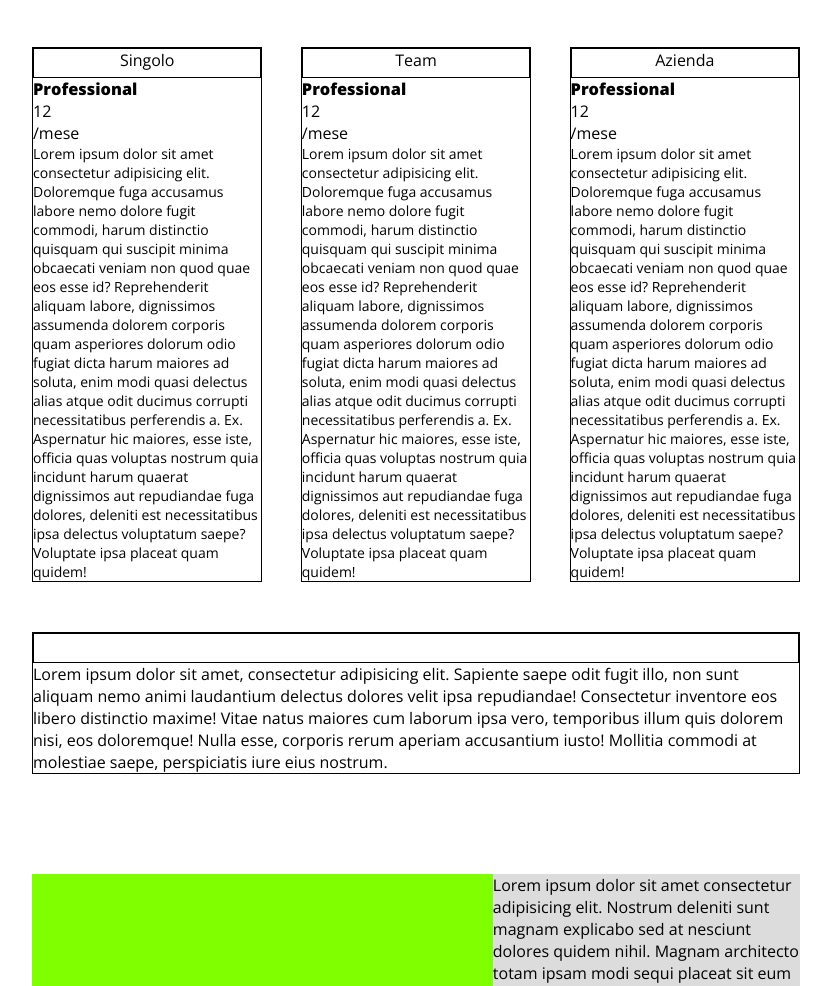
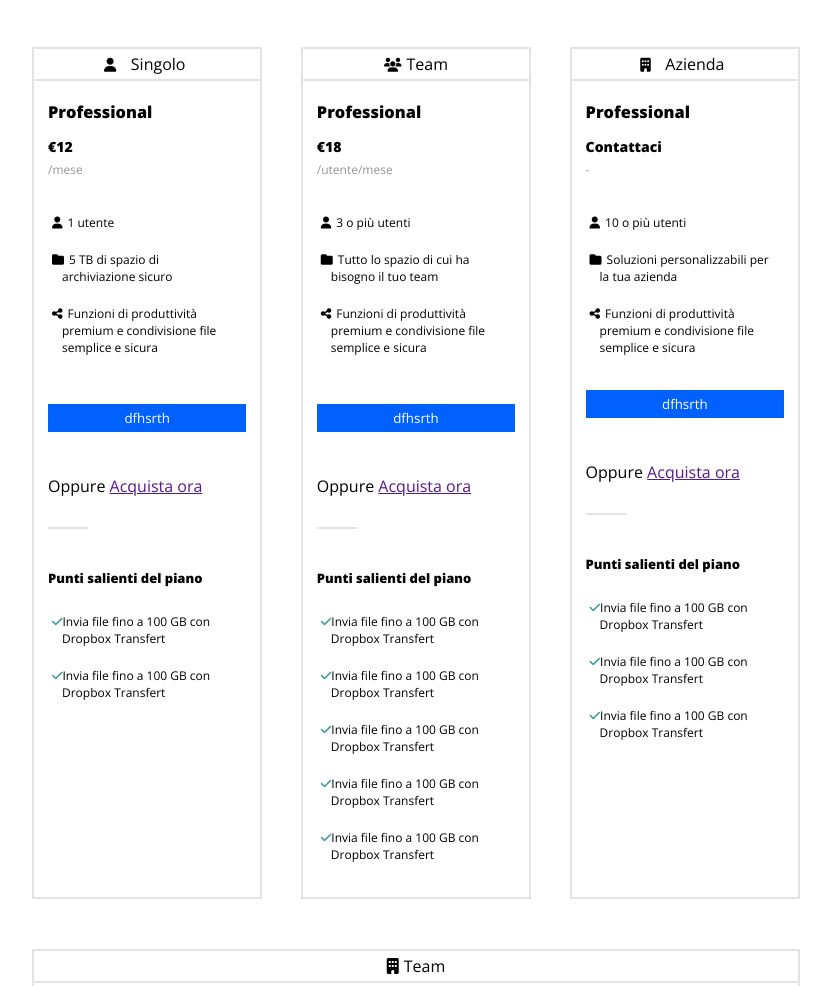
Before and after one commit to Emanuele-Guerra/htmlcss-dropbox, a plain HTML site: page index.html in a window 1280 px wide. Shown: the part 908-1894 px from the top of the page, without its empty margins (224-1055 px from the left). Drawn offline with nearby package versions, Linux system fonts and the light colour scheme.

Commit message:
half-way

```diff
--- a/css/style.css
+++ b/css/style.css
@@ -50,7 +50,7 @@ header button{
 }
 .jumbo-back{
     background: rgb(180,208,231);
-    background: linear-gradient(180deg, rgba(180,208,231,1) 88%, rgba(255,255,255,1) 88%);
+    background: linear-gradient(180deg, rgba(180,208,231,1) 89%, rgba(255,255,255,1) 89%);
 
 }
 .title-cont{
@@ -119,26 +119,121 @@ main span{
     margin: 50px auto;
     display: flex;
     justify-content: space-between;
+    flex-wrap: wrap;
 
 }
 .column{
 
     width: calc(90% / 3);
     min-height: 100px;
-    border: 1px solid black;
+    border: 2px solid #E3E3E5;
     font-size: 14px;
+
+}
+.pad-col{
+    padding: 0 1em 1em;
+
+}
+.pad-col3{
+    padding: 0 1em;
+}
+.price{
+    padding-top: 1em;
+    font-weight: bold;
+    font-size: 14px;
+}
+.period{
+    padding: 5px 0 3em;
+    font-size: 12px;
+    color: #969696;
+}
+.indent{
+    padding: 0 14px 20px;
+    text-indent: -5px;
+    font-size: 12px;
+
 }
 .col-icon{
     text-align: center;
     height: 30px;
     width: 100%;
-    border: 1px solid black;
+    line-height: 30px;
+}
+.col-but{
+    background-color: #0061FF;
+    padding: 5px 1em;
+    color: white;
+    border: none;
+    margin-bottom: 2em;
+}
+.fa-building{
+    padding-right: 5px;
+}
+.fa-users{
+    padding-right: 5px;
+}
+.fa-user{
+    padding-right: 5px;
+}
+.fa-folder{
+    padding-right: 5px;
+}
+.fa-share-nodes{
+    padding-right: 5px;
+}
+.col-bt-flex{
+    display: flex;
+    flex-direction: column;
+    padding: 1em;
+}
+.col-bt-flex hr{
+    margin: 1em 0;
+    width: 40px;
+}
+.buy{
+    padding: 1em 0;
+}
+h6{
+    padding: 2em 0 2em 0;
+    font-size: 13px;
+}
+
+.col-title{
+    padding-top: 20px;
+
+}
+main hr{
+
+    border: 1px solid #E3E3E5;
 }
 .last-box{
     margin: 0 auto 100px;
     width: 60%;
-    border: 1px solid black;
+    border: 2px solid #E3E3E5;
     min-height: 100px;
+}
+.box-content{
+    display: flex;
+    flex-direction: row;
+    justify-content: space-between;
+    width: 100%;
+    padding: 1em;
+}
+.box-content p{
+    padding-top: 2em;
+    font-size: 14px;
+}
+.last-colp{
+    padding-top: 2em;
+    font-size: 14px;
+}
+.buttondiv{
+    width: 50%;
+    display: flex;
+    flex-direction: column;
+}
+h5{
+    font-size: 20px;
 }
 .flex-s2{
     display: flex;
@@ -288,7 +383,7 @@ footer li{
 footer{
     color: white;
     background-color: black;
-    position: relative;
+
 }
 .language{
     color: white;
@@ -296,14 +391,11 @@ footer{
     margin: auto;
     padding-bottom: 20px;
     font-size: 10px;
-    border-top: 1px solid white;
+
     padding-top: 5em;
 }
-.mask{
-    width: 1070px;
-    height: 30px;
-    background-color: rgb(0, 0, 0);
-    position: absolute;
-    top: 290px;
-    right: 0px;
+footer hr{
+    width: 60px;
+    color: white;
+    margin-left: 10%;
 }
--- a/index.html
+++ b/index.html
@@ -72,45 +72,108 @@
             </div>
                 <div class="flex-column">
                     <div class="column">
-                        <div class="col-icon"><p>Singolo</p></div>
-                        <h3>Professional</h3>
-                        <p>12</p>
-                        <p>/mese</p>
-                        Lorem ipsum dolor sit amet consectetur adipisicing elit. Doloremque fuga accusamus labore nemo dolore fugit commodi, harum distinctio quisquam qui suscipit minima obcaecati veniam non quod quae eos esse id?
-                        Reprehenderit aliquam labore, dignissimos assumenda dolorem corporis quam asperiores dolorum odio fugiat dicta harum maiores ad soluta, enim modi quasi delectus alias atque odit ducimus corrupti necessitatibus perferendis a. Ex.
-                        Aspernatur hic maiores, esse iste, officia quas voluptas nostrum quia incidunt harum quaerat dignissimos aut repudiandae fuga dolores, deleniti est necessitatibus ipsa delectus voluptatum saepe? Voluptate ipsa placeat quam quidem!
+                        <div class="col-icon">
+                            <i class="fa-solid fa-user"></i><span class="fa-users">Singolo</span>
+
+                        </div>
+                        <hr>
+                        <div class="pad-col">
+                            <h3 class="col-title">Professional</h3>
+
+                            <p class="price">&euro;12</p>
+                            <p class="period">/mese</p>
+                            <p class="indent"><i class="fa-solid fa-user"></i>1 utente</p>
+                            <p class="indent"><i class="fa-solid fa-folder"></i>5 TB di spazio di archiviazione sicuro</p>
+                            <p class="indent"><i class="fa-solid fa-share-nodes"></i>Funzioni di produttività premium e condivisione file semplice e sicura</p>
 
 
+                        </div>
+                        <div class="col-bt-flex">
+                            <button class="col-but">dfhsrth</button>
+                            <p class="buy">Oppure <a href="">Acquista ora</a></p>
+                            <hr>
+                            <h6>Punti salienti del piano</h6>
+                            <p class="indent"><i class="fa-solid fa-check" style="color: #389997;"></i>Invia file fino a 100 GB con Dropbox Transfert</p>
+                            <p class="indent"><i class="fa-solid fa-check" style="color: #389997;"></i>Invia file fino a 100 GB con Dropbox Transfert</p>
+
+                        </div>
                     </div>
                     <div class="column">
-                        <div class="col-icon"><p>Team</p></div>
-                        <h3>Professional</h3>
-                        <p>12</p>
-                        <p>/mese</p>
-                        Lorem ipsum dolor sit amet consectetur adipisicing elit. Doloremque fuga accusamus labore nemo dolore fugit commodi, harum distinctio quisquam qui suscipit minima obcaecati veniam non quod quae eos esse id?
-                        Reprehenderit aliquam labore, dignissimos assumenda dolorem corporis quam asperiores dolorum odio fugiat dicta harum maiores ad soluta, enim modi quasi delectus alias atque odit ducimus corrupti necessitatibus perferendis a. Ex.
-                        Aspernatur hic maiores, esse iste, officia quas voluptas nostrum quia incidunt harum quaerat dignissimos aut repudiandae fuga dolores, deleniti est necessitatibus ipsa delectus voluptatum saepe? Voluptate ipsa placeat quam quidem!
+                        <div class="col-icon">
+                            <i class="fa-solid fa-users"></i><span class="users">Team</span>
 
+                        </div>
+                        <hr>
+
+                        <div class="pad-col">
+                            <h3 class="col-title">Professional</h3>
+                            <p class="price">&euro;18</p>
+                            <p class="period">/utente/mese</p>
+                            <p class="indent"><i class="fa-solid fa-user"></i>3 o più utenti</p>
+                            <p class="indent"><i class="fa-solid fa-folder"></i>Tutto lo spazio di cui ha bisogno il tuo team</p>
+                            <p class="indent"><i class="fa-solid fa-share-nodes"></i>Funzioni di produttività premium e condivisione file semplice e sicura</p>
+
+                        </div>
+                        <div class="col-bt-flex">
+                            <button class="col-but">dfhsrth</button>
+                            <p class="buy">Oppure <a href="">Acquista ora</a></p>
+                            <hr>
+                            <h6>Punti salienti del piano</h6>
+                            <p class="indent"><i class="fa-solid fa-check" style="color: #389997;"></i>Invia file fino a 100 GB con Dropbox Transfert</p>
+                            <p class="indent"><i class="fa-solid fa-check" style="color: #389997;"></i>Invia file fino a 100 GB con Dropbox Transfert</p>
+                            <p class="indent"><i class="fa-solid fa-check" style="color: #389997;"></i>Invia file fino a 100 GB con Dropbox Transfert</p>
+                            <p class="indent"><i class="fa-solid fa-check" style="color: #389997;"></i>Invia file fino a 100 GB con Dropbox Transfert</p>
+                            <p class="indent"><i class="fa-solid fa-check" style="color: #389997;"></i>Invia file fino a 100 GB con Dropbox Transfert</p>
+                        </div>
                     </div>
                     <div class="column">
-                        <div class="col-icon"><p>Azienda</p></div>
-                        <h3>Professional</h3>
-                        <p>12</p>
-                        <p>/mese</p>
-                        Lorem ipsum dolor sit amet consectetur adipisicing elit. Doloremque fuga accusamus labore nemo dolore fugit commodi, harum distinctio quisquam qui suscipit minima obcaecati veniam non quod quae eos esse id?
-                        Reprehenderit aliquam labore, dignissimos assumenda dolorem corporis quam asperiores dolorum odio fugiat dicta harum maiores ad soluta, enim modi quasi delectus alias atque odit ducimus corrupti necessitatibus perferendis a. Ex.
-                        Aspernatur hic maiores, esse iste, officia quas voluptas nostrum quia incidunt harum quaerat dignissimos aut repudiandae fuga dolores, deleniti est necessitatibus ipsa delectus voluptatum saepe? Voluptate ipsa placeat quam quidem!
+                        <div class="col-icon">
+                            <i class="fa-solid fa-building"></i><span class="fa-users">Azienda</span>
+                        </div>
+                        <hr>
+                        <div class="pad-col3">
+                            <h3 class="col-title">Professional</h3>
+                            <p class="price">Contattaci</p>
+                            <p class="period">-</p>
+                            <p class="indent"><i class="fa-solid fa-user"></i>10 o più utenti</p>
+                            <p class="indent"><i class="fa-solid fa-folder"></i>Soluzioni personalizzabili per la tua azienda</p>
+                            <p class="indent"><i class="fa-solid fa-share-nodes"></i>Funzioni di produttività premium e condivisione file semplice e sicura</p>
 
+                        </div>
+                        <div class="col-bt-flex">
+                            <button class="col-but">dfhsrth</button>
+                            <p class="buy">Oppure <a href="">Acquista ora</a></p>
+                            <hr>
+                            <h6>Punti salienti del piano</h6>
+                            <p class="indent"><i class="fa-solid fa-check" style="color: #389997;"></i>Invia file fino a 100 GB con Dropbox Transfert</p>
+                            <p class="indent"><i class="fa-solid fa-check" style="color: #389997;"></i>Invia file fino a 100 GB con Dropbox Transfert</p>
+                            <p class="indent"><i class="fa-solid fa-check" style="color: #389997;"></i>Invia file fino a 100 GB con Dropbox Transfert</p>
+                        </div>
                     </div>
 
 
                 </div>
                 <div class="last-box">
-                    <div class="col-icon"></div>
+                    <div class="col-icon">
+                        <i class="fa-solid fa-building"></i><span>Team</span>
+                    </div>
+                    <hr>
+
                     <div class="box-content">
-                        <p>Lorem ipsum dolor sit amet, consectetur adipisicing elit. Sapiente saepe odit fugit illo, non sunt aliquam nemo animi laudantium delectus dolores velit ipsa repudiandae! Consectetur inventore eos libero distinctio maxime!
-                        Vitae natus maiores cum laborum ipsa vero, temporibus illum quis dolorem nisi, eos doloremque! Nulla esse, corporis rerum aperiam accusantium iusto! Mollitia commodi at molestiae saepe, perspiciatis iure eius nostrum.</p>
+                        <div>
+                            <h5>Enterprise</h5>
+                            <p>Contatta l'ufficio vendite per i prezzi</p>
+                            <p class="last-colp">Soluzioni personalizzate e supporto su misura per aiutare i professionisti IT nella gestione su qualsiasi scala</p>
+
+
+                        </div>
+                        <div class="buttondiv">
+                            <button class="col-but">Contatta l'ufficio vendite</button>
+                        </div>
+
+
                     </div>
+
 
                 </div>
 <!-- /Section 1 -->
@@ -268,11 +331,12 @@
                     </ul>
                 </div>
             </div>
+            <hr>
 
             <div class="language">
                 <span><i class="fa-solid fa-earth-americas"></i>Italiano<i class="fa-solid fa-angle-up"></i></span>
             </div>
-            <div class="mask"></div>
+
 
         </div>
 
```
